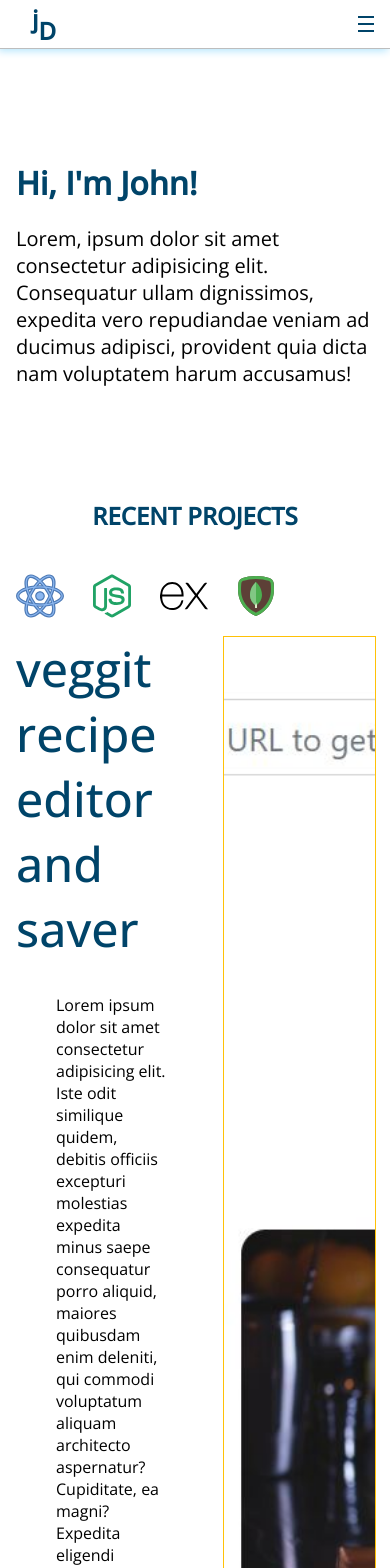
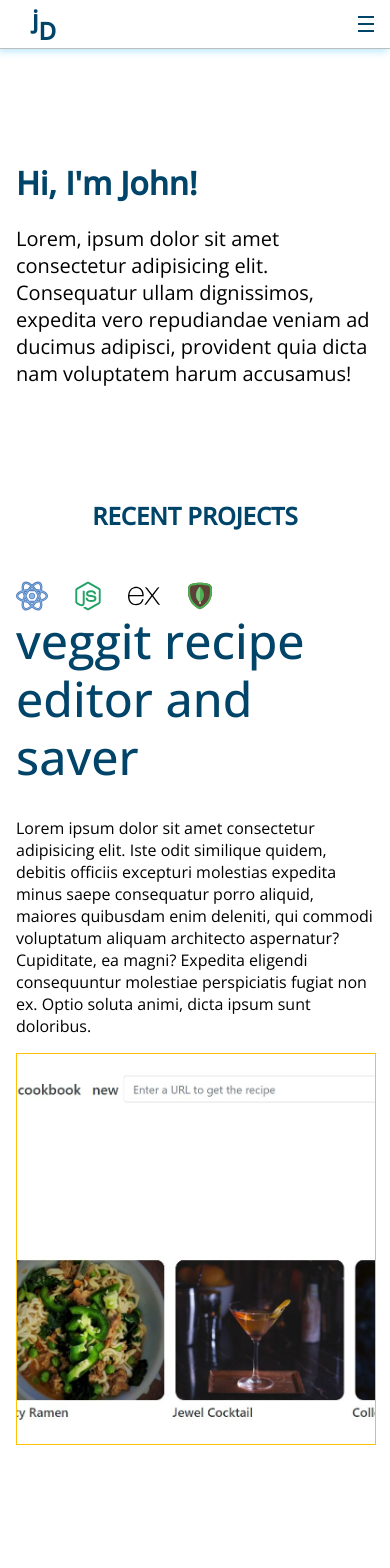
Before and after one commit to justjohnd/portfolio, a React (Create React App) app: page / in a window 390 px wide. Shown: the top 1568 px of the page. Built offline with nearby package versions, Linux system fonts and the light colour scheme.

Commit message:
Refactor for mobile

```diff
--- a/src/Modules/Navbar.jsx
+++ b/src/Modules/Navbar.jsx
@@ -44,8 +44,9 @@ const Navbar = () => {
           <li className="navbar-nav-item">
             <a
               onClick={() => setChecked(!checked)}
-              download
-              href="./resume.pdf"
+              target="_blank"
+              rel="noopener noreferrer"
+              href="https://docs.google.com/document/d/e/2PACX-1vQ4dtLJ7PBbWIs6MG2fKRRdiWYvXjfTBA2KN0qcqwjcq7crQZ8DqhSIS5aD5_QPWN67_tueq6YgEft-/pub"
             >
               resume
             </a>
--- a/src/Styles/Home.scss
+++ b/src/Styles/Home.scss
@@ -18,11 +18,7 @@
   display: flex;
   justify-content: space-between;
   width: 100%;
-  gap: 3.5rem;
-}
-
-.work-col {
-  width: 50%;
+  flex-wrap: wrap;
 }
 
 .skills li {
@@ -40,25 +36,52 @@
 }
 
 .skills img {
-  width: 3rem;
+  width: 2rem;
 }
 
 .work h1 {
   font-size: 3rem;
   font-weight: 400;
   margin-top: 0;
+  line-height: 1.2;
 }
 
 .work p {
   font-style: $font-secondary;
-  padding-left: 2.5rem;
 }
 
 .work img {
   width: 100%;
-  height: 100%;
+  height: 100vw;
   object-fit: cover;
   border: 1px solid $color-secondary;
+}
+
+@media (min-width: 576px) {
+  .work {
+    gap: 3.5rem;
+    flex-wrap: nowrap;
+  }
+
+  .work h1 {
+    line-height: normal;
+  }
+
+  .work-col {
+    width: 50%;
+  }
+
+  .work p {
+    padding-left: 2.5rem;
+  }
+
+  .work img {
+    height: 100%;
+  }
+
+  .skills img {
+    width: 2.5rem;
+  }
 }
 
 //Work Cards
--- a/src/Styles/Navbar.scss
+++ b/src/Styles/Navbar.scss
@@ -71,6 +71,7 @@ $transition-long: 500ms ease-out;
   grid-auto-flow: column;
   grid-auto-columns: max-content;
   grid-template-rows: 1fr;
+  align-content: center;
   gap: 0.5rem;
   font-size: 1.25rem;
   padding: 0rem 1.5rem;
@@ -119,6 +120,7 @@ $transition-long: 500ms ease-out;
     width: 100vw;
     right: 0rem;
     text-align: center;
+    display: flex;
     background: $gradient;
     padding-top: calc($nav-height * 2);
     // Hide the menu in a circle behind the nav bars
--- a/src/index.css
+++ b/src/index.css
@@ -19,6 +19,7 @@ h5 {
 ul {
   list-style: none;
   padding-left: 0;
+  margin-bottom: 0;
 }
 
 a {
@@ -31,7 +32,7 @@ a {
 
 .section h2 {
   text-align: center;
-  margin-bottom: 2.5rem;
+  margin-bottom: 3rem;
 }
 
 .page-wrapper {
@@ -107,6 +108,7 @@ a {
   grid-auto-flow: column;
   grid-auto-columns: max-content;
   grid-template-rows: 1fr;
+  align-content: center;
   gap: 0.5rem;
   font-size: 1.25rem;
   padding: 0rem 1.5rem;
@@ -154,6 +156,7 @@ a {
     width: 100vw;
     right: 0rem;
     text-align: center;
+    display: flex;
     background: linear-gradient(87deg, #03a9f4, #03a9f475), linear-gradient(308deg, #0e3b50, #0e3b5000), linear-gradient(273deg, #03a9f4, #03a9f475);
     padding-top: 6rem;
     clip-path: circle(0 at calc(100% - 1.5rem) calc(0% + 1.5rem));
@@ -230,11 +233,7 @@ a {
   display: flex;
   justify-content: space-between;
   width: 100%;
-  gap: 3.5rem;
-}
-
-.work-col {
-  width: 50%;
+  flex-wrap: wrap;
 }
 
 .skills li {
@@ -252,27 +251,53 @@ a {
 }
 
 .skills img {
-  width: 3rem;
+  width: 2rem;
 }
 
 .work h1 {
   font-size: 3rem;
   font-weight: 400;
   margin-top: 0;
+  line-height: 1.2;
 }
 
 .work p {
   font-style: "Open Sans", sans-serif;
-  padding-left: 2.5rem;
 }
 
 .work img {
   width: 100%;
-  height: 100%;
+  height: 100vw;
   object-fit: cover;
   border: 1px solid #ffc107;
 }
 
+@media (min-width: 576px) {
+  .work {
+    gap: 3.5rem;
+    flex-wrap: nowrap;
+  }
+
+  .work h1 {
+    line-height: normal;
+  }
+
+  .work-col {
+    width: 50%;
+  }
+
+  .work p {
+    padding-left: 2.5rem;
+  }
+
+  .work img {
+    height: 100%;
+  }
+
+  .skills img {
+    width: 2.5rem;
+  }
+}
 .work-wrapper h2 {
   text-align: center;
   margin-bottom: 2rem;
--- a/src/index.scss
+++ b/src/index.scss
@@ -42,6 +42,7 @@ h5 {
 ul {
   list-style: none;
   padding-left: 0;
+  margin-bottom: 0;
 }
 
 a {
@@ -54,7 +55,7 @@ a {
 
 .section h2 {
   text-align: center;
-  margin-bottom: 2.5rem;
+  margin-bottom: 3rem;
 }
 
 .page-wrapper {
```
Also changed, not shown: 1 other file (tests, documents, lock files or other folders).
